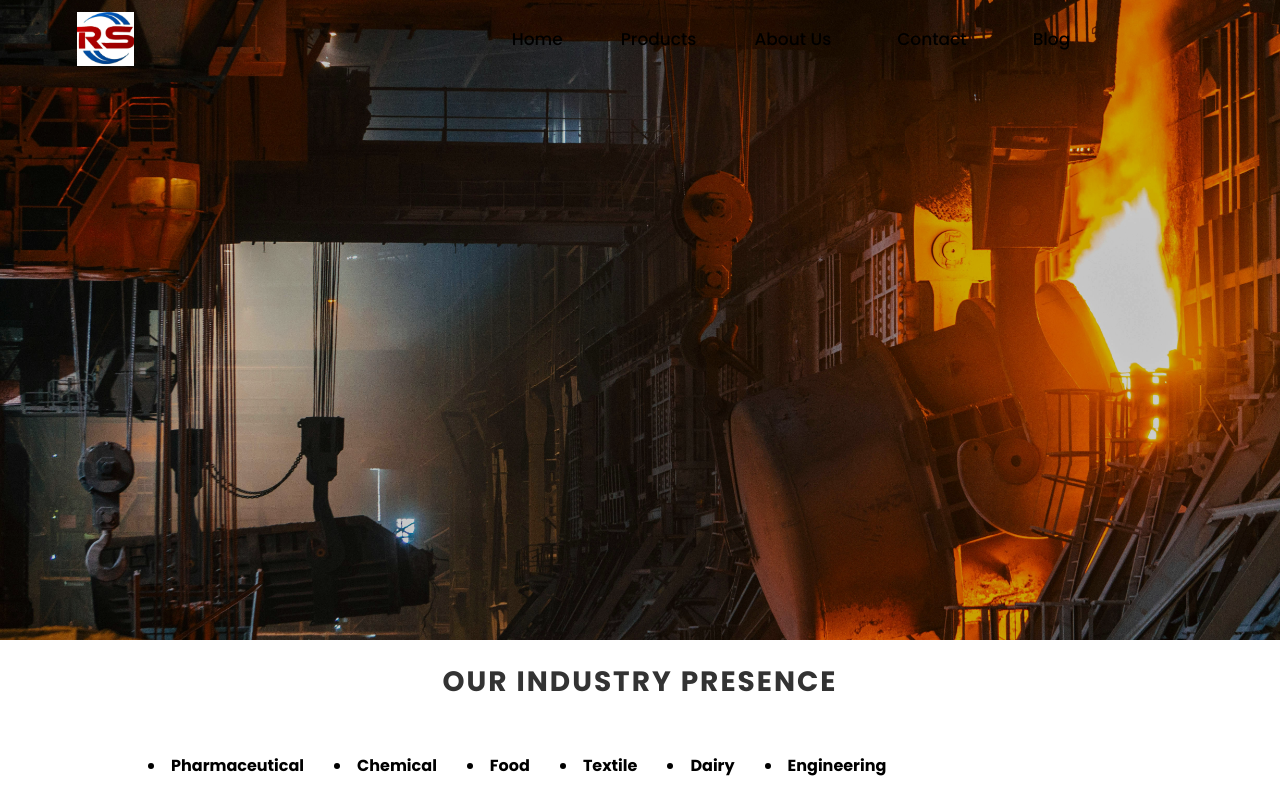
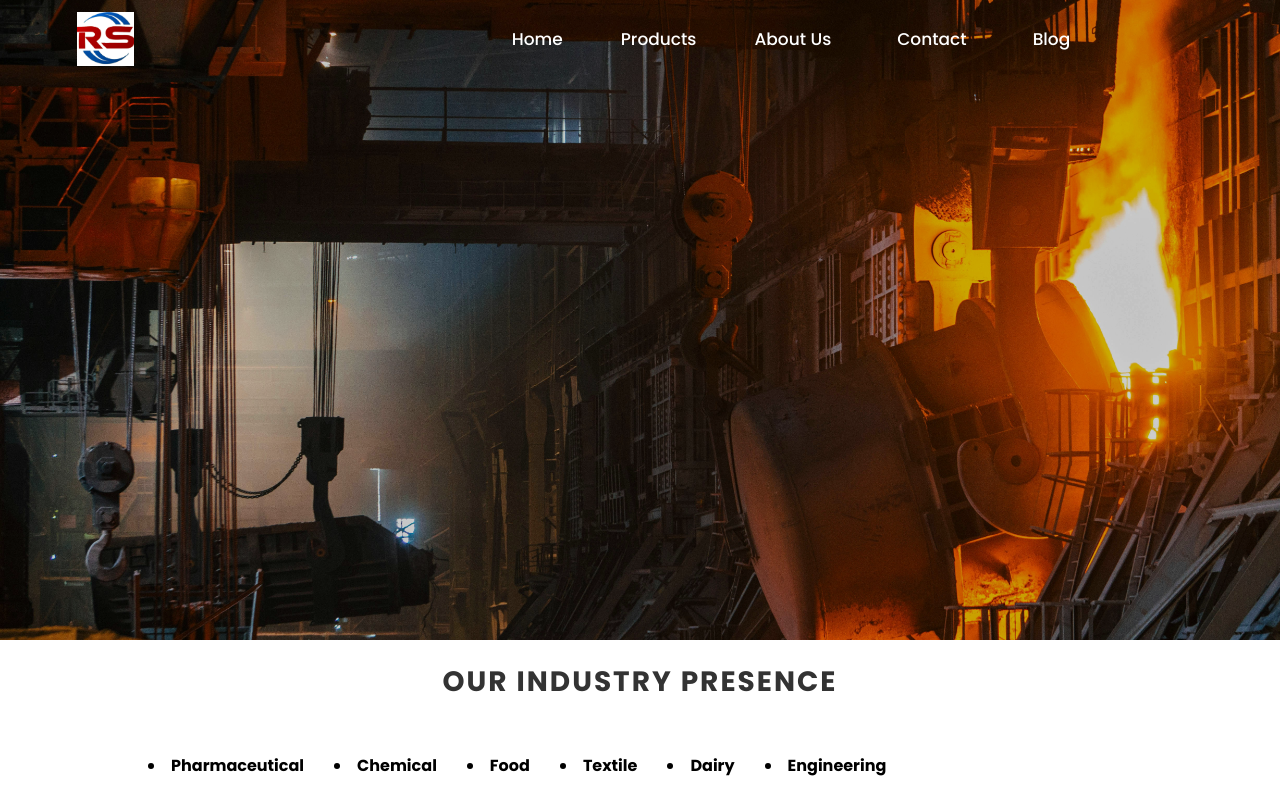
Before and after one commit to BharatAgni/rspharmamachinery, a React (Create React App) app: page / in a window 1280 px wide. Shown: the top 800 px of the page. Built offline with nearby package versions, Linux system fonts and the light colour scheme.

Commit message:
update Navbar styles to change text color to white for better visibility

```diff
--- a/src/components/Navbar/Navbar.css
+++ b/src/components/Navbar/Navbar.css
@@ -54,7 +54,7 @@ nav.nav-dark {
     font-size: 17px;
     font-weight: 500;
     margin: 0 15px;
-    color: black;
+    color:var(--white-color);
     cursor: pointer;
     transition: background 0.3s ease-in-out all, color 0.3s ease-in-out all;
     padding: 5px 10px;
```
